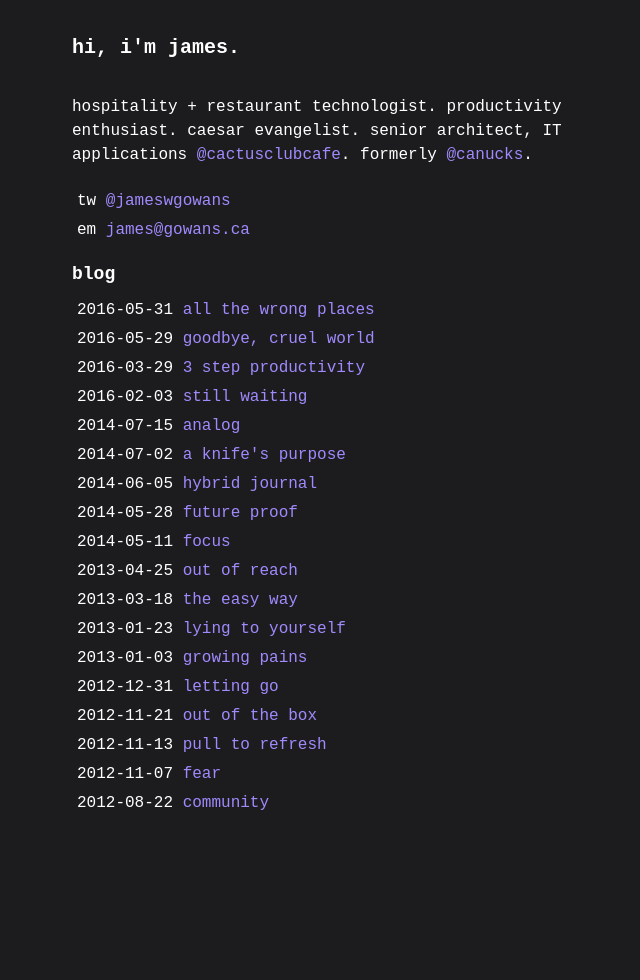
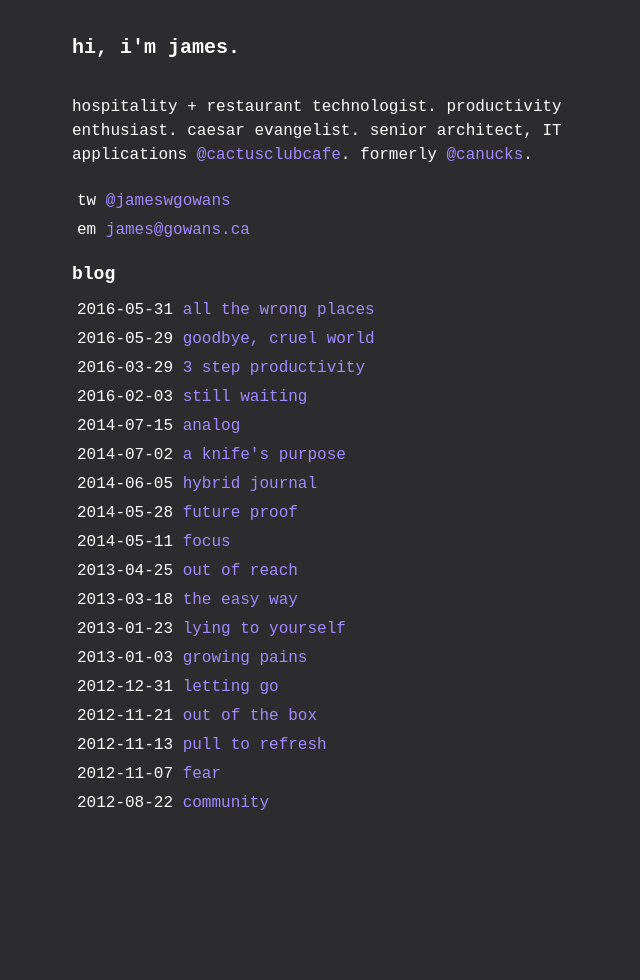
Before and after one commit to jamesgowans/jamesgowans.github.io, a Jekyll site: the page built from index.md, in a window 1280 px wide. Shown: the whole page, without its empty margins (0-640 px from the left). Built offline with Jekyll 4.4.1, drawn with Linux system fonts in a browser that asks for light colours.

Commit message:
background

```diff
--- a/_includes/head.html
+++ b/_includes/head.html
@@ -6,7 +6,7 @@
         <link rel="shortcut icon" type="image/png" href="favicon.png">
         <style type="text/css">
 
-		html {background: #1c1c1e;}
+		html {background: #2c2c2e;}
 
 		p {line-height: 24px; margin-bottom: 24px; font-size: 16px; color: #fff;}
 		h1 {font-size: 20px; color: #fff; margin-top: 36px; margin-bottom: 36px;}
```
